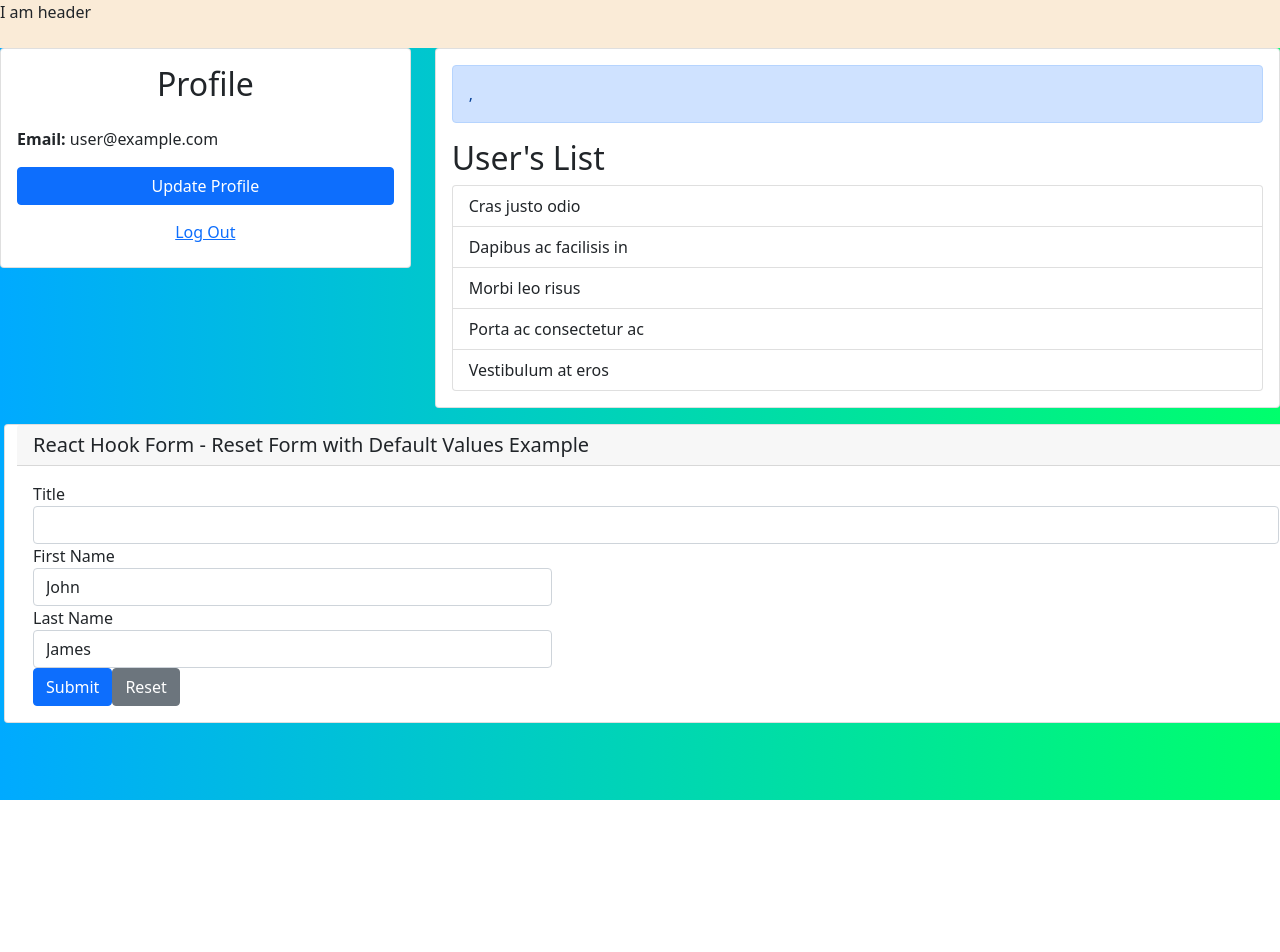
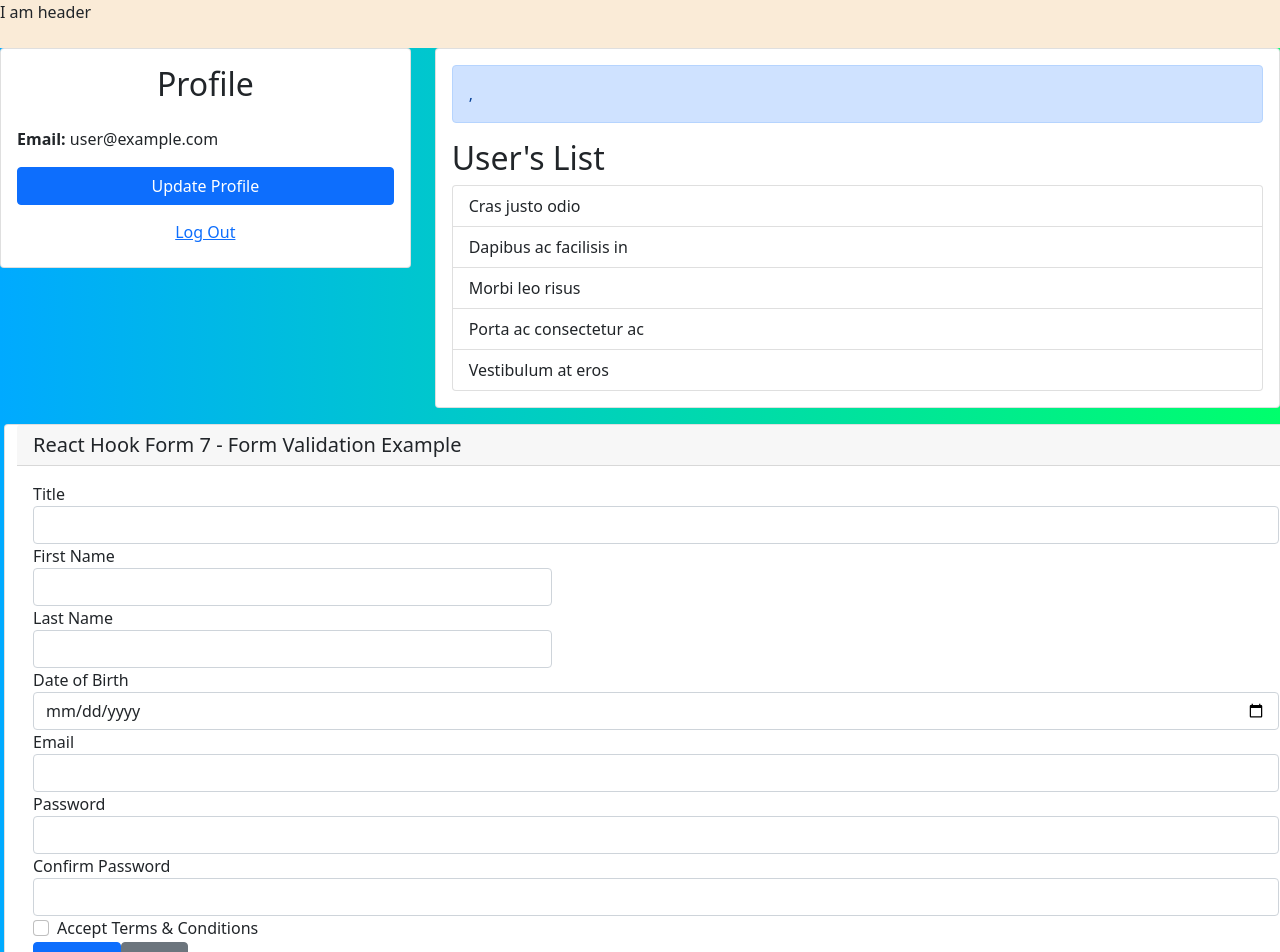
Before and after one commit to ashu17188/react-tutorial, a React (Create React App) app: page / in a window 1280 px wide. Shown: the top 952 px of the page. Before the commit the page ends 800 px from the top, so only its background shows below. Built offline with nearby package versions, Linux system fonts and the light colour scheme; no server answers; sample sign-in values are in the browser's storage.

Commit message:
1.Student register form with loading after submit.

```diff
--- a/src/Components/Dashboard/Dashboard.tsx
+++ b/src/Components/Dashboard/Dashboard.tsx
@@ -7,6 +7,7 @@ import { User } from "./Model/User";
 import axios from "axios";
 import HeaderMain from "../header/HeaderMain";
 import ResetFormMain from "../Reset_form_with_default_values_and_clear_errors/ResetFormMain";
+import StudentInfoMain from "../StudentInfo/StudentInfoMain";
 
 export default function Dashboard() {
   const [error, setError] = useState("");
@@ -81,7 +82,7 @@ export default function Dashboard() {
         </Col>
       </Row>
       <Row>
-        <ResetFormMain />
+        <StudentInfoMain />
       </Row>
     </>
   );
--- /dev/null
+++ b/src/Components/StudentInfo/StudentInfoMain.tsx
@@ -0,0 +1,177 @@
+import React from "react";
+import { useFieldArray, useForm } from "react-hook-form";
+import { yupResolver } from "@hookform/resolvers/yup";
+import * as Yup from "yup";
+
+const StudentInfoMain = () => {
+  const validationSchema = Yup.object().shape({
+    title: Yup.string().required("Title is required"),
+    firstName: Yup.string().required("First Name is required"),
+    lastName: Yup.string().required("Last name is required"),
+    dob: Yup.string()
+      .required("Date of Birth is required")
+      .matches(
+        /^\d{4}-(0[1-9]|1[012])-(0[1-9]|[12][0-9]|3[01])$/,
+        "Date of Birth must be a valid date in the format YYYY-MM-DD"
+      ),
+    email: Yup.string().required("Email is required").email("Email is invalid"),
+    password: Yup.string()
+      .min(6, "Password must be at least 6 characters")
+      .required("Password is required"),
+    confirmPassword: Yup.string()
+      .oneOf([Yup.ref("password"), null], "Passwords must match")
+      .required("Confirm Password is required"),
+    acceptTerms: Yup.bool().oneOf([true], "Accept Ts & Cs is required"),
+  });
+  const formOptions = { resolver: yupResolver(validationSchema) };
+
+  // get functions to build form with useForm() hook
+  const { register, control, handleSubmit, reset, formState } =
+    useForm(formOptions);
+  const { errors } = formState;
+  const { isSubmitting } = formState;
+
+  function onSubmit(data: any) {
+    // display form data on success
+    alert("SUCCESS!! :-)\n\n" + JSON.stringify(data, null, 4));
+    return new Promise<Boolean>((resolve) => {
+      setTimeout(() => {
+        resolve(false);
+      }, 2000);
+    });
+  }
+
+  return (
+    <div className="card m-3">
+      <h5 className="card-header">
+        React Hook Form 7 - Form Validation Example
+      </h5>
+      <div className="card-body">
+        <form onSubmit={handleSubmit(onSubmit)}>
+          <div className="form-row">
+            <div className="form-group col">
+              <label>Title</label>
+              <select
+                {...register("title")}
+                className={`form-control ${errors.title ? "is-invalid" : ""}`}
+              >
+                <option value=""></option>
+                <option value="Mr">Mr</option>
+                <option value="Mrs">Mrs</option>
+                <option value="Miss">Miss</option>
+                <option value="Ms">Ms</option>
+              </select>
+              <div className="invalid-feedback">{errors.title?.message}</div>
+            </div>
+            <div className="form-group col-5">
+              <label>First Name</label>
+              <input
+                type="text"
+                {...register("firstName")}
+                className={`form-control ${
+                  errors.firstName ? "is-invalid" : ""
+                }`}
+              />
+              <div className="invalid-feedback">
+                {errors.firstName?.message}
+              </div>
+            </div>
+            <div className="form-group col-5">
+              <label>Last Name</label>
+              <input
+                type="text"
+                {...register("lastName")}
+                className={`form-control ${
+                  errors.lastName ? "is-invalid" : ""
+                }`}
+              />
+              <div className="invalid-feedback">{errors.lastName?.message}</div>
+            </div>
+          </div>
+          <div className="form-row">
+            <div className="form-group col">
+              <label>Date of Birth</label>
+              <input
+                type="date"
+                {...register("dob")}
+                className={`form-control ${errors.dob ? "is-invalid" : ""}`}
+              />
+              <div className="invalid-feedback">{errors.dob?.message}</div>
+            </div>
+            <div className="form-group col">
+              <label>Email</label>
+              <input
+                type="text"
+                {...register("email")}
+                className={`form-control ${errors.email ? "is-invalid" : ""}`}
+              />
+              <div className="invalid-feedback">{errors.email?.message}</div>
+            </div>
+          </div>
+          <div className="form-row">
+            <div className="form-group col">
+              <label>Password</label>
+              <input
+                type="password"
+                {...register("password")}
+                className={`form-control ${
+                  errors.password ? "is-invalid" : ""
+                }`}
+              />
+              <div className="invalid-feedback">{errors.password?.message}</div>
+            </div>
+            <div className="form-group col">
+              <label>Confirm Password</label>
+              <input
+                type="password"
+                {...register("confirmPassword")}
+                className={`form-control ${
+                  errors.confirmPassword ? "is-invalid" : ""
+                }`}
+              />
+              <div className="invalid-feedback">
+                {errors.confirmPassword?.message}
+              </div>
+            </div>
+          </div>
+          <div className="form-group form-check">
+            <input
+              type="checkbox"
+              {...register("acceptTerms")}
+              id="acceptTerms"
+              className={`form-check-input ${
+                errors.acceptTerms ? "is-invalid" : ""
+              }`}
+            />
+            <label htmlFor="acceptTerms" className="form-check-label">
+              Accept Terms & Conditions
+            </label>
+            <div className="invalid-feedback">
+              {errors.acceptTerms?.message}
+            </div>
+          </div>
+          <div className="form-group">
+            {/* <button type="submit" className="btn btn-primary mr-1">
+              Register
+            </button> */}
+            <button disabled={isSubmitting} className="btn btn-primary mr-1">
+              {isSubmitting && (
+                <span className="spinner-border spinner-border-sm mr-1"></span>
+              )}
+              Register
+            </button>
+            <button
+              type="button"
+              onClick={() => reset()}
+              className="btn btn-secondary"
+            >
+              Reset
+            </button>
+          </div>
+        </form>
+      </div>
+    </div>
+  );
+};
+
+export default StudentInfoMain;
```
Also changed, not shown: 1 other file (tests, documents, lock files or other folders).
